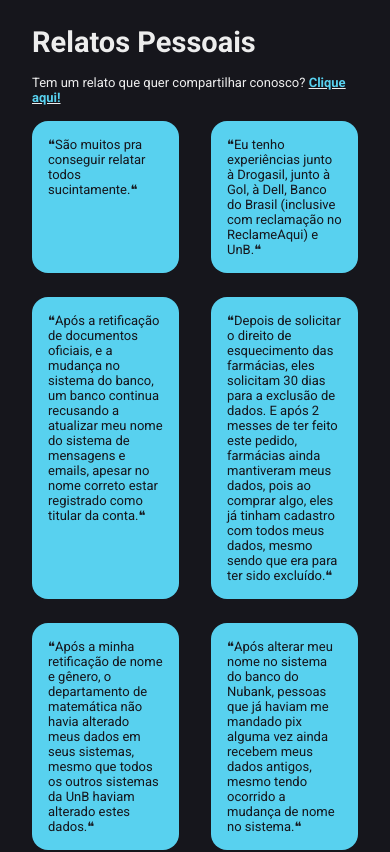
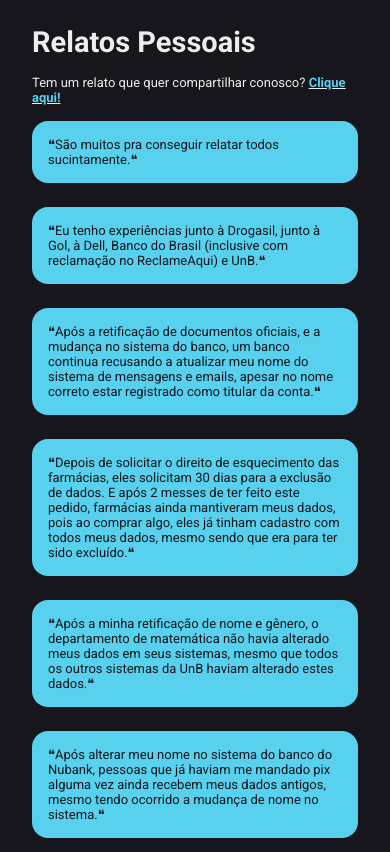
Before and after one commit to paulomacieltorresfilho/projeto-infosoc, a Next.js app: page / in a window 390 px wide. Shown: the part 1880-2732 px from the top of the page. Built offline with nearby package versions, Linux system fonts and the light colour scheme.

Commit message:
responsividade realtos

```diff
--- a/app/globals.css
+++ b/app/globals.css
@@ -207,3 +207,9 @@ menu>li {
     grid-column: 1 / 2;
   }
 }
+
+@media (width <=600px) {
+  .relatos-grid {
+    grid-template-columns: 1fr;
+  }
+}
```
